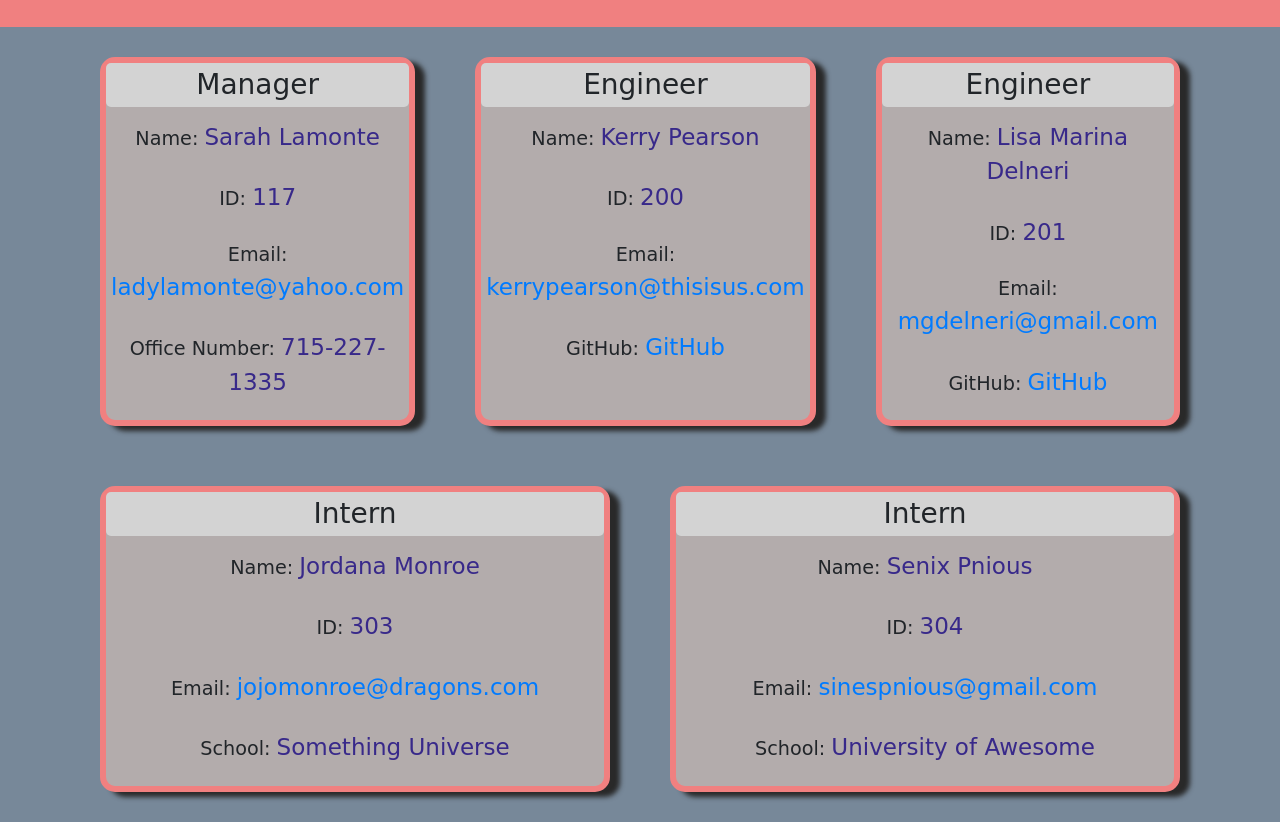
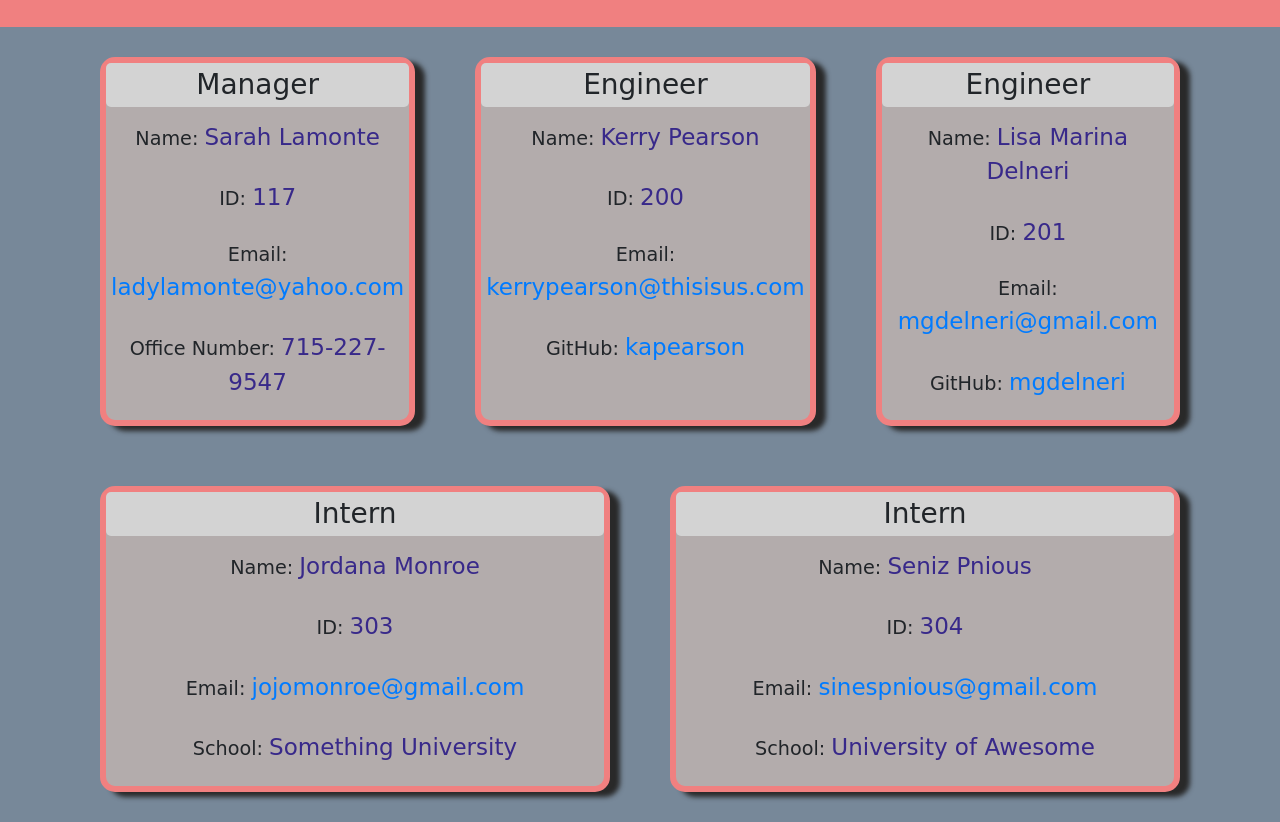
Before and after one commit to mgdelneri/Team-Profile-Generator, a website: page dist/team.html in a window 1280 px wide. Shown: the part 109-931 px from the top of the page. Drawn offline with nearby package versions, Linux system fonts and the light colour scheme; a web font is replaced by a local one.

Commit message:
Added new image of generated HTML and new generated HTML file

```diff
--- a/dist/team.html
+++ b/dist/team.html
@@ -22,21 +22,21 @@
                         <p>Name: <span>Sarah Lamonte</span></p>
                         <p>ID: <span>117</span></p>
                         <p>Email: <span><a href="mailto: ladylamonte@yahoo.com" title="Link to email address">ladylamonte@yahoo.com</a></span></p>
-                        <p>Office Number: <span>715-227-1335</span></p>
+                        <p>Office Number: <span>715-227-9547</span></p>
                     </div>
                     <div class="col" id="box">
                         <h3>Engineer</h3>
                         <p>Name: <span>Kerry Pearson</span></p>
                         <p>ID: <span>200</span></p>
                         <p>Email: <span><a href="mailto: kerrypearson@thisisus.com" title="Link to email address">kerrypearson@thisisus.com</a></span></p>
-                        <p>GitHub: <span><a href="https://github.com/kapearson" target="_blank" title="Link to engineer's GitHub profile">GitHub</a></span></p>
+                        <p>GitHub: <span><a href="https://github.com/kapearson" target="_blank" title="Link to engineer's GitHub profile">kapearson</a></span></p>
                     </div>
                     <div class="col" id="box">
                         <h3>Engineer</h3>
                         <p>Name: <span>Lisa Marina Delneri</span></p>
                         <p>ID: <span>201</span></p>
                         <p>Email: <span><a href="mailto: mgdelneri@gmail.com" title="Link to email address">mgdelneri@gmail.com</a></span></p>
-                        <p>GitHub: <span><a href="https://github.com/mgdelneri" target="_blank" title="Link to engineer's GitHub profile">GitHub</a></span></p>
+                        <p>GitHub: <span><a href="https://github.com/mgdelneri" target="_blank" title="Link to engineer's GitHub profile">mgdelneri</a></span></p>
                     </div>
                 </div>
                 <div class="row d-flex justify-content-center justify-content-between box-container">
@@ -44,12 +44,12 @@
                         <h3>Intern</h3>
                         <p>Name: <span>Jordana Monroe</span></p>
                         <p>ID: <span>303</span></p>
-                        <p>Email: <span><a href="mailto: jojomonroe@dragons.com" title="Link to email address">jojomonroe@dragons.com</a></span></p>
-                        <p>School: <span>Something Universe</span></p>
+                        <p>Email: <span><a href="mailto: jojomonroe@gmail.com" title="Link to email address">jojomonroe@gmail.com</a></span></p>
+                        <p>School: <span>Something University</span></p>
                     </div>
                     <div class="col" id="box">
                         <h3>Intern</h3>
-                        <p>Name: <span>Senix Pnious</span></p>
+                        <p>Name: <span>Seniz Pnious</span></p>
                         <p>ID: <span>304</span></p>
                         <p>Email: <span><a href="mailto: sinespnious@gmail.com" title="Link to email address">sinespnious@gmail.com</a></span></p>
                         <p>School: <span>University of Awesome</span></p>
```
Also changed, not shown: dist/screencapture-file-Users-Marina-Desktop-homework-coding-Team-Profile-Generator-dist-team-html-2021-04-19-16_32_32.png (added), 1 other file.
